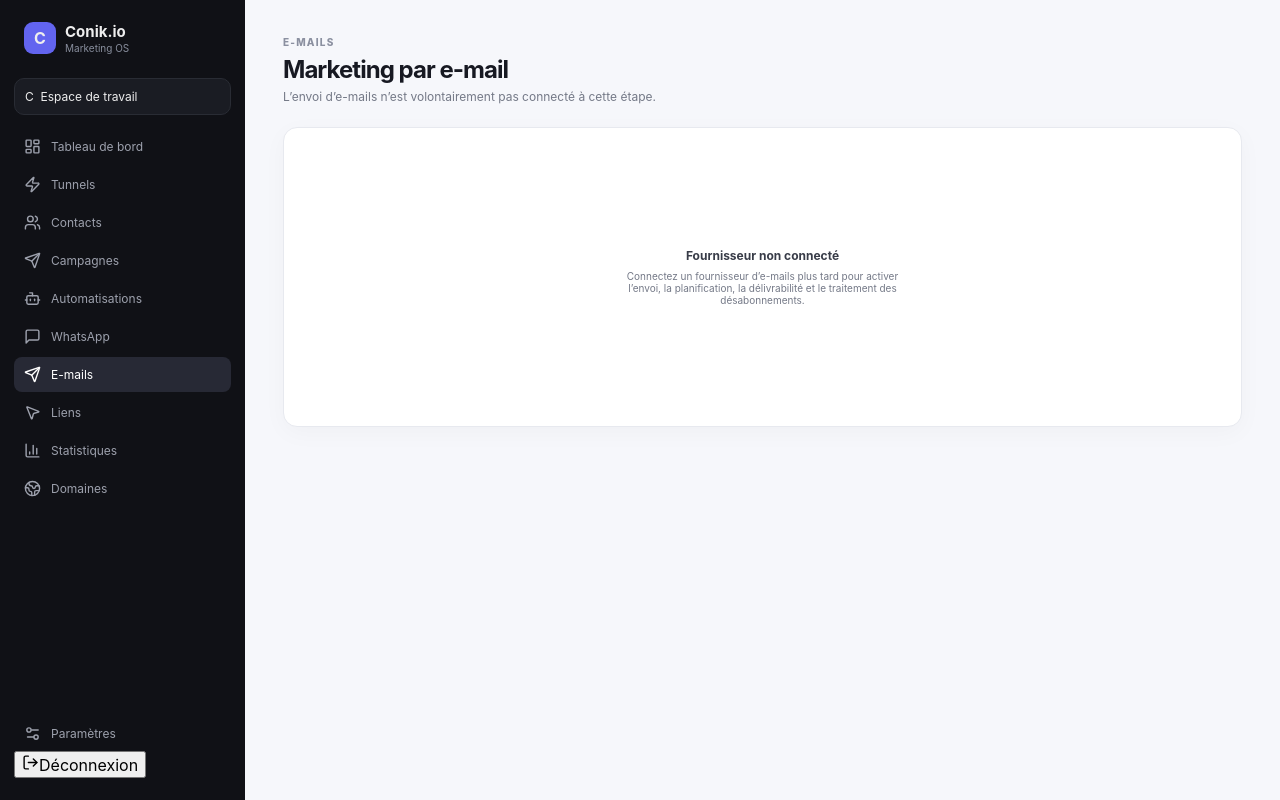
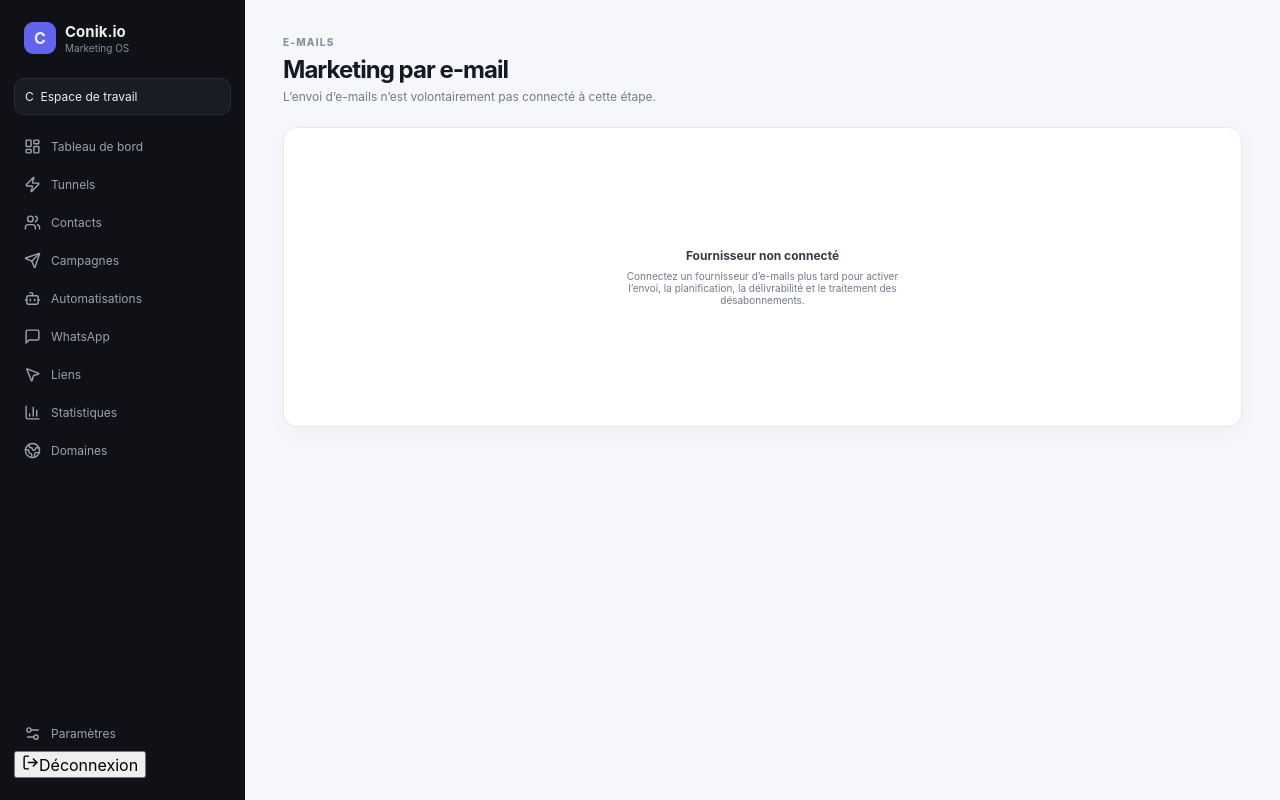
Before and after one commit to anamaherbert1-glitch/Conik.io, a Next.js app: page /emails in a window 1280 px wide. Built offline with nearby package versions, Linux system fonts and the light colour scheme.

Commit message:
Remove Email Marketing from navigation

```diff
--- a/components/app-shell.tsx
+++ b/components/app-shell.tsx
@@ -5,7 +5,7 @@ import { signOut } from '@/app/actions/auth'
 const items = [
   ['Dashboard', LayoutDashboard, '/dashboard', 'Tableau de bord'], ['Funnels', Zap, '/funnels', 'Tunnels'], ['Contacts', Users, '/contacts', 'Contacts'],
   ['Campaigns', Send, '/campaigns', 'Campagnes'], ['Automations', Bot, '/automations', 'Automatisations'], ['WhatsApp', MessageSquare, '/whatsapp', 'WhatsApp'],
-  ['Emails', Send, '/emails', 'E-mails'], ['Links', MousePointer2, '/links', 'Liens'], ['Analytics', BarChart3, '/analytics', 'Statistiques'], ['Domains', Globe2, '/domains', 'Domaines'],
+  ['Links', MousePointer2, '/links', 'Liens'], ['Analytics', BarChart3, '/analytics', 'Statistiques'], ['Domains', Globe2, '/domains', 'Domaines'],
 ] as const
 
 export function AppShell({ children, active }: { children: React.ReactNode; active: string }) {
```
